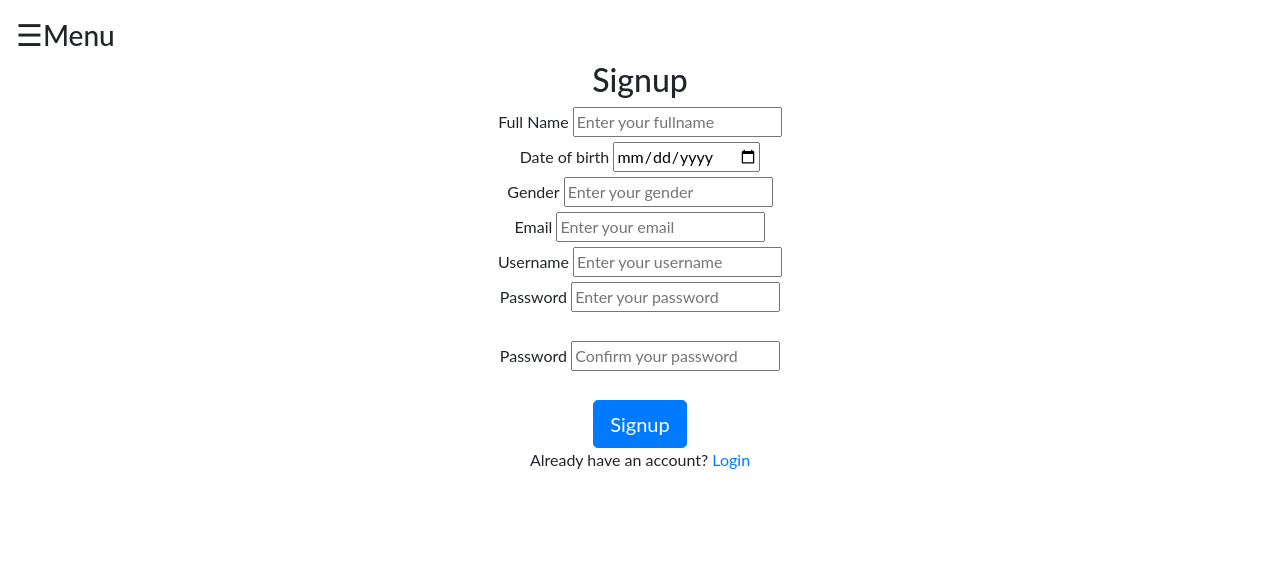
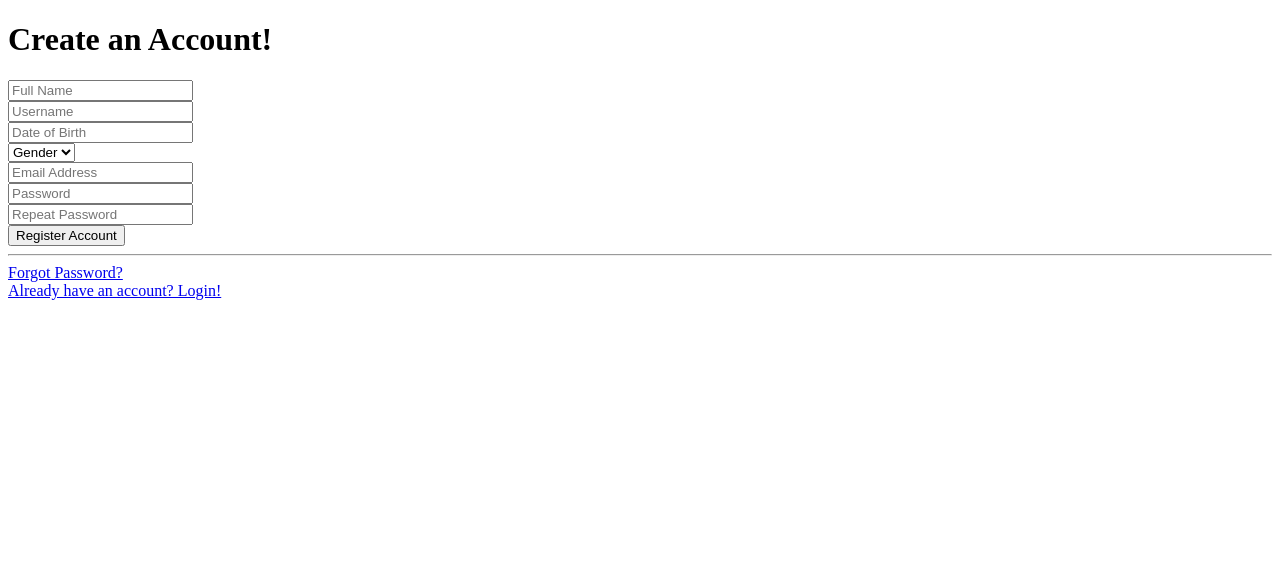
Before and after one commit to bxettri/FoodOrdering, a Django app: page /signup/ in a window 1280 px wide. Shown: the top 575 px of the page. Run offline with Django 3.2, Linux system fonts and the light colour scheme; parts of the project's set-up code (start-up, migrations or seed data) failed here and were passed over; some libraries are stand-ins or nearby versions.

Commit message:
updated login and signup with design

```diff
--- a/survey/models.py
+++ b/survey/models.py
@@ -11,7 +11,7 @@ class User(Document):
     dob = DateField()
     gender = StringField(max_length=20, required=True)
     email = EmailField(max_length=100, required=True, unique=True)
-    username = StringField(required=True, max_length=25)
+    username = StringField(required=True, unique=True, max_length=25)
     password = StringField(required=True)
     profile_image = StringField()
     date_registered = DateTimeField(default=datetime.utcnow)
--- a/survey/urls.py
+++ b/survey/urls.py
@@ -7,4 +7,6 @@ urlpatterns = [
     path('', views.index, name='index'),
     path('signup/', views.signup, name='signup'),
     path('login/', views.login, name='login'),
+
+
 ]
--- a/survey/views.py
+++ b/survey/views.py
@@ -1,7 +1,6 @@
 from django.contrib import messages
 from django.shortcuts import render, redirect
 from .models import User
-from django.contrib.auth.models import auth
 
 
 # Create your views here.
@@ -38,26 +37,31 @@ def signup(request):
         email = request.POST['email']
         username = request.POST['username']
         password = request.POST['password']
-        confirm_pass = request.POST['confirmPassword']
+        confirm_pass = request.POST['rPassword']
 
         if password == confirm_pass:
-            for user in User.objects:
-                if user.username == username:
-                    chk_user = username
-                else:
-                    chk_user = None
-                if user.email == email:
-                    chk_email = email
-                else:
-                    chk_email = None
+            try:
+                chk_user = User.objects.get(username=username)
+            except User.DoesNotExist:
+                chk_user = None
+
+            try:
+                chk_email = User.objects.get(email=email)
+            except User.DoesNotExist:
+                chk_email = None
 
             if chk_email is None:
                 if chk_user is None:
-                    user = User(full_name=fullname, dob=dob, gender=gender, email=email, username=username,
-                                password=password)
-                    user.save()
-                    print('User registered successfully')
-                    return redirect('/')
+                    if gender == "None":
+                        messages.info(request, 'Please select your gender')
+                        return redirect('/signup')
+
+                    else:
+                        user = User(full_name=fullname, dob=dob, gender=gender, email=email, username=username,
+                                    password=password)
+                        user.save()
+                        print('User registered successfully')
+                        return redirect('/')
 
                 else:
                     messages.info(request, 'Username already exists')
--- a/templates/survey/index.html
+++ b/templates/survey/index.html
@@ -61,8 +61,8 @@
   	<a href="/">Home</a>
   	<a href="/login">Login</a>
   	<a href="/signup">Sign Up</a>
-  	<a href="#">Clients</a>
-  	<a href="#">Contact</a>
+  	<a href="/login2">Login2</a>
+  	<a href="/signup2">Signup2</a>
 </div>
 
 <div id="main">
--- a/templates/survey/signup.html
+++ b/templates/survey/signup.html
@@ -1,128 +1,109 @@
 <!DOCTYPE html>
-<html>
+<html lang="en">
+{% load static %}
 <head>
-	<title>Signup Page</title>
-	<link rel="stylesheet" href="https://stackpath.bootstrapcdn.com/bootstrap/4.5.0/css/bootstrap.min.css" integrity="sha384-9aIt2nRpC12Uk9gS9baDl411NQApFmC26EwAOH8WgZl5MYYxFfc+NcPb1dKGj7Sk" crossorigin="anonymous">
-	<script src="https://stackpath.bootstrapcdn.com/bootstrap/4.5.0/js/bootstrap.min.js" integrity="sha384-OgVRvuATP1z7JjHLkuOU7Xw704+h835Lr+6QL9UvYjZE3Ipu6Tp75j7Bh/kR0JKI" crossorigin="anonymous"></script>
 
-	<meta name="viewport" content="width=device-width, initial-scale=1">
-	<style>
-	body {
-	  font-family: "Lato", sans-serif;
-	}
+  <meta charset="utf-8">
+  <meta http-equiv="X-UA-Compatible" content="IE=edge">
+  <meta name="viewport" content="width=device-width, initial-scale=1, shrink-to-fit=no">
+  <meta name="description" content="">
+  <meta name="author" content="">
 
-	.sidenav {
-	  height: 100%;
-	  width: 0;
-	  position: fixed;
-	  z-index: 1;
-	  top: 0;
-	  left: 0;
-	  background-color: #111;
-	  overflow-x: hidden;
-	  transition: 0.5s;
-	  padding-top: 60px;
-	}
+  <title>SB Admin 2 - Register</title>
 
-	.sidenav a {
-	  padding: 8px 8px 8px 32px;
-	  text-decoration: none;
-	  font-size: 25px;
-	  color: #818181;
-	  display: block;
-	  transition: 0.3s;
-	}
+  <!-- Custom fonts for this template-->
+  <link href="{%  static 'vendor/fontawesome-free/css/all.min.css' %}" rel="stylesheet" type="text/css">
+  <link href="https://fonts.googleapis.com/css?family=Nunito:200,200i,300,300i,400,400i,600,600i,700,700i,800,800i,900,900i" rel="stylesheet">
 
-	.sidenav a:hover {
-	  color: #f1f1f1;
-	}
+  <!-- Custom styles for this template-->
+  <link href="{%  static 'css/sb-admin-2.min.css' %}" rel="stylesheet">
 
-	#main {
-  		transition: margin-left .5s;
-  		padding: 16px;
-	}
+</head>
 
-	.sidenav .closebtn {
-	  position: absolute;
-	  top: 0;
-	  right: 25px;
-	  font-size: 36px;
-	  margin-left: 50px;
-	}
+<body class="bg-gradient-primary">
 
-	@media screen and (max-height: 450px) {
-	  .sidenav {padding-top: 15px;}
-	  .sidenav a {font-size: 18px;}
-	}
-	</style>
-</head>
-<body>
-<div id="mySidenav" class="sidenav">
-  	<a href="javascript:void(0)" class="closebtn" onclick="closeNav()">&times;</a>
-  	<a href="/">Home</a>
-  	<a href="#">About</a>
-  	<a href="#">Services</a>
-  	<a href="#">Clients</a>
-  	<a href="#">Contact</a>
-</div>
+  <div class="container">
 
-<div id="main">
+    <div class="card o-hidden border-0 shadow-lg my-5">
+      <div class="card-body p-0">
+        <!-- Nested Row within Card Body -->
+        <div class="row">
+          <div class="col-lg-5 d-none d-lg-block bg-register-image"></div>
+          <div class="col-lg-7">
+            <div class="p-5">
+              <div class="text-center">
+                <h1 class="h4 text-gray-900 mb-4">Create an Account!</h1>
+              </div>
+              <form method="post" action="/signup/" class="user">
+                {% csrf_token %}
+                <div class="form-group row">
+                  <div class="col-sm-6 mb-3 mb-sm-0">
+                    <input type="text" class="form-control " name="fullname" placeholder="Full Name">
+                  </div>
+                  <div class="col-sm-6">
+                    <input type="text" class="form-control" name="username" placeholder="Username">
+                  </div>
+                </div>
 
-		<h3 id="btnMenu"><span style="font-size:30px;cursor:pointer" onclick="openNav()">&#9776;</span>Menu</h3>
+                <div class="form-group row">
+                    <div class="col-sm-6 mb-3 mb-sm-0">
+                    <input type="text" class="form-control" name="dob" placeholder="Date of Birth" onfocus="(this.type='date')"/>
+                </div>
+                     <div class="col-sm-6">
 
-	<div id="formSignup" class="float" align="center">
-		<form method="post" action="/signup/" class="form-group">
-			{% csrf_token %}
-			<h2>Signup</h2>
-				<label>Full Name</label>
-				<input type="text" placeholder="Enter your fullname" name="fullname" required/>
-			<br>
-				<label>Date of birth</label>
-				<input type="date" placeholder="Enter your date of birth" name="dob"/>
-			<br>
-				<label>Gender</label>
-				<input type="text" placeholder="Enter your gender" name="gender" required/>
-			<br>
-				<label>Email</label>
-				<input type="email" placeholder="Enter your email" name="email" required/>
-			<br>
-				<label>Username</label>
-				<input type="text" placeholder="Enter your username" name="username" required/>
-			<br>
-				<label>Password</label>
-				<input type="password" placeholder="Enter your password" name="password" required/>
-			<br>
-			<br>
-				<label>Password</label>
-				<input type="password" placeholder="Confirm your password" name="confirmPassword" required/>
-			<br>
-				{% for message in messages %}
+                        <select name="gender" class="form-control"/>
+                          <option value="None" selected>Gender</option>
+                          <option value="Male">Male</option>
+                          <option value="Female">Female</option>
+                          <option value="Others">Others</option>
+                        </select>
+                    </div>
+                </div>
+
+                <div class="form-group">
+                  <input type="email" class="form-control" name="email" placeholder="Email Address">
+                </div>
+                <div class="form-group row">
+                  <div class="col-sm-6 mb-3 mb-sm-0">
+                    <input type="password" class="form-control" name="password" placeholder="Password">
+                  </div>
+                  <div class="col-sm-6">
+                    <input type="password" class="form-control" name="rPassword" placeholder="Repeat Password">
+                  </div>
+                </div>
+                {% for message in messages %}
 				<strong class="text-danger"> {{message}}</strong>
 				{% endfor %}
-			<br>
-				<button class="btn btn-primary btn-lg" name="btnSignup" type="submit">Signup</button>
-			<br>
-			<span>Already have an account? <a href="/">Login</a></span><br>
-		</form>
-	</div>
-</div>
-<br>
-<br>
-<br>
+                <button type="submit" class="btn btn-primary btn-user btn-block">
+                  Register Account
+                </button>
+              </form>
+              <hr>
+              <div class="text-center">
+                <a class="small" href="forgot-password.html">Forgot Password?</a>
+              </div>
+              <div class="text-center">
+                <a class="small" href="/login">Already have an account? Login!</a>
+              </div>
+            </div>
+          </div>
+        </div>
+      </div>
+    </div>
+
+  </div>
 
 
-<script>
-function openNav() {
-  document.getElementById("mySidenav").style.width = "250px";
-  document.getElementById("main").style.marginLeft = "250px";
-  document.getElementById("btnMenu").style.display = "none";
-}
+ <!-- Bootstrap core JavaScript-->
+  <script src="{%  static 'vendor/jquery/jquery.min.js' %}"></script>
+  <script src="{%  static 'vendor/bootstrap/js/bootstrap.bundle.min.js' %}"></script>
 
-function closeNav() {
-  document.getElementById("mySidenav").style.width = "0";
-  document.getElementById("main").style.marginLeft= "0";
-  document.getElementById("btnMenu").style.display = "block";
-}
-</script>
+  <!-- Core plugin JavaScript-->
+  <script src="{%  static 'vendor/jquery-easing/jquery.easing.min.js' %}"></script>
+
+  <!-- Custom scripts for all pages-->
+  <script src="{%  static 'js/sb-admin-2.min.js' %}"></script>
+
 </body>
+
 </html>
```
Also changed, not shown: survey_MIS/settings.py (+11 -1 lines).
